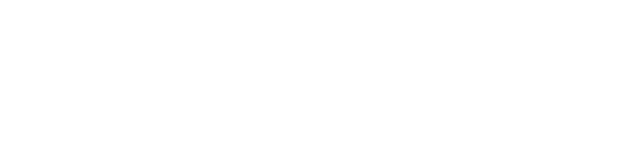
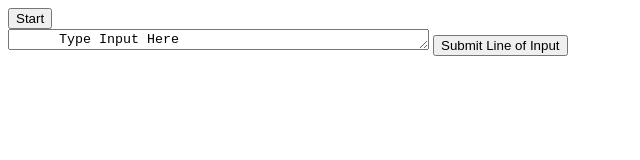
Before and after one commit to JoinRajuncraftNow/Stuff, a plain HTML site: page D/Zach/HTML/index.html in a window 1280 px wide. Shown: the whole page, without its empty margins (0-640 px from the left). Drawn offline with Linux system fonts and the light colour scheme.

Commit message:
Update index.html

```diff
--- a/D/Zach/HTML/index.html
+++ b/D/Zach/HTML/index.html
@@ -5,6 +5,15 @@
   <script src="main.js"></script>
 </head>
   <body>
+    <button onclick="main()">
+      Start
+    </button>
     <div id="ui"/>
+    <textarea rows="1" cols="50">
+      Type Input Here
+    </textarea>
+    <button>
+      Submit Line of Input
+    </button>
   </body>
 </html>
```
Lines whose indentation alone changed are shown as unchanged.
